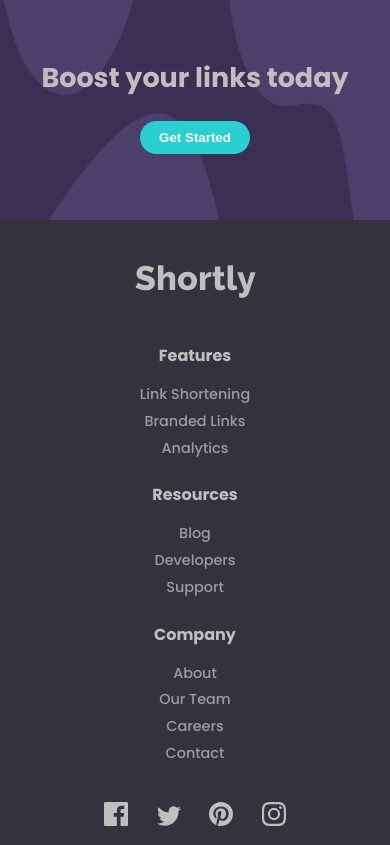
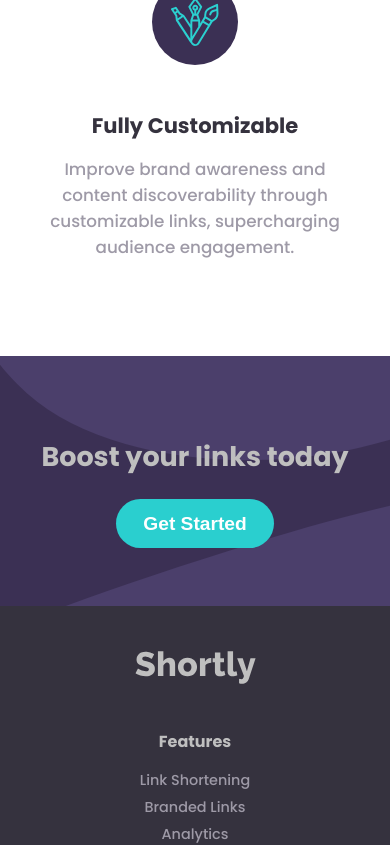
Before and after one commit to LenyPython/URL-shortening-API-landing-page, a React (Create React App) app: page / in a window 390 px wide. Shown: the part 1840-2685 px from the top of the page. Built offline with nearby package versions, Linux system fonts and the light colour scheme.

Commit message:
Rewrote footer. Deleted realative position and paddingin main App.scss, set footer position to relative

```diff
--- a/src/App.css
+++ b/src/App.css
@@ -34,10 +34,6 @@ button:hover {
   filter: brightness(300%);
 }
 
-.App {
-  position: relative;
-  padding-bottom: 500px;
-}
 .App .content {
   display: flex;
   flex-flow: column nowrap;
--- a/src/App.scss
+++ b/src/App.scss
@@ -35,8 +35,6 @@ button {
 }
 
 .App {
-	position: relative;
-	padding-bottom: 500px;
 	.content {
 	display: flex;
 	flex-flow: column nowrap;
--- a/src/components/footer/Footer.js
+++ b/src/components/footer/Footer.js
@@ -5,10 +5,10 @@ import './footer.css'
 
 function Footer() {
   return (
-    <div id="footer">
+    <footer id="footer">
       <CallToAction />
       <FooterNav />
-    </div>
+    </footer>
   );
 }
 
--- a/src/components/footer/calltoaction/calltoaction.css
+++ b/src/components/footer/calltoaction/calltoaction.css
@@ -12,8 +12,14 @@
   color: var(--neutral-gray);
 }
 .call-to-action button {
-  border: none;
+  font-size: 1.2rem;
   border-radius: 1.5em;
 }
 
+@media (max-width: 700px) {
+  .call-to-action {
+    background-image: url("../../../images/bg-boost-mobile.svg");
+  }
+}
+
 /*# sourceMappingURL=calltoaction.css.map */
--- a/src/components/footer/calltoaction/calltoaction.scss
+++ b/src/components/footer/calltoaction/calltoaction.scss
@@ -11,7 +11,13 @@
 		color: var(--neutral-gray);
 	}
 	button{
-		border:none;
+		font-size: 1.2rem;
 		border-radius: 1.5em;
 	}
 }
+
+@media(max-width: 700px) {
+	.call-to-action {
+		background-image: url('../../../images/bg-boost-mobile.svg');
+	}
+}
--- a/src/components/footer/footer.css
+++ b/src/components/footer/footer.css
@@ -3,10 +3,6 @@
   flex-direction: column;
   align-items: center;
   background: var(--neutral-very-dark-blue);
-  position: absolute;
-  bottom: 0;
-  left: 0;
-  right: 0;
   margin: 0;
 }
 
--- a/src/components/footer/footer.scss
+++ b/src/components/footer/footer.scss
@@ -3,9 +3,5 @@
 	flex-direction: column;
 	align-items: center;
 	background: var(--neutral-very-dark-blue);
-	position: absolute;
-	bottom: 0;
-	left: 0;
-	right: 0;
 	margin: 0;
 }
--- a/src/components/navbar/Navbar.js
+++ b/src/components/navbar/Navbar.js
@@ -11,12 +11,12 @@ const Navbar = () => {
       </svg>
       <div className="menu">
         <div>
-          <a href="#">Features</a>
-          <a href="#">Pricing</a>
-          <a href="#">Resources</a>
+          <a href="#fet">Features</a>
+          <a href="#price">Pricing</a>
+          <a href="#res">Resources</a>
         </div>
         <div className='login'>
-          <a href="#">Login</a>
+          <a href="#login">Login</a>
           <button>Sign Up</button>
         </div>
       </div>
```
